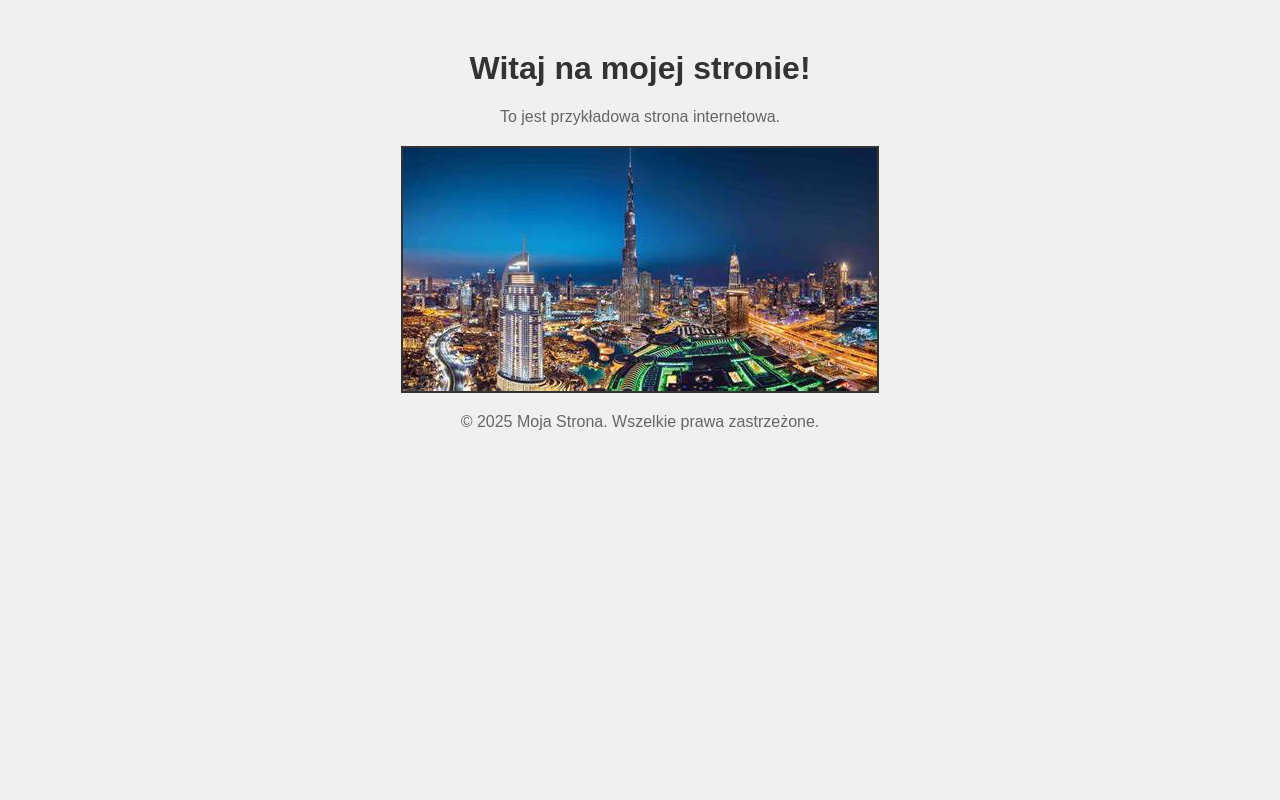
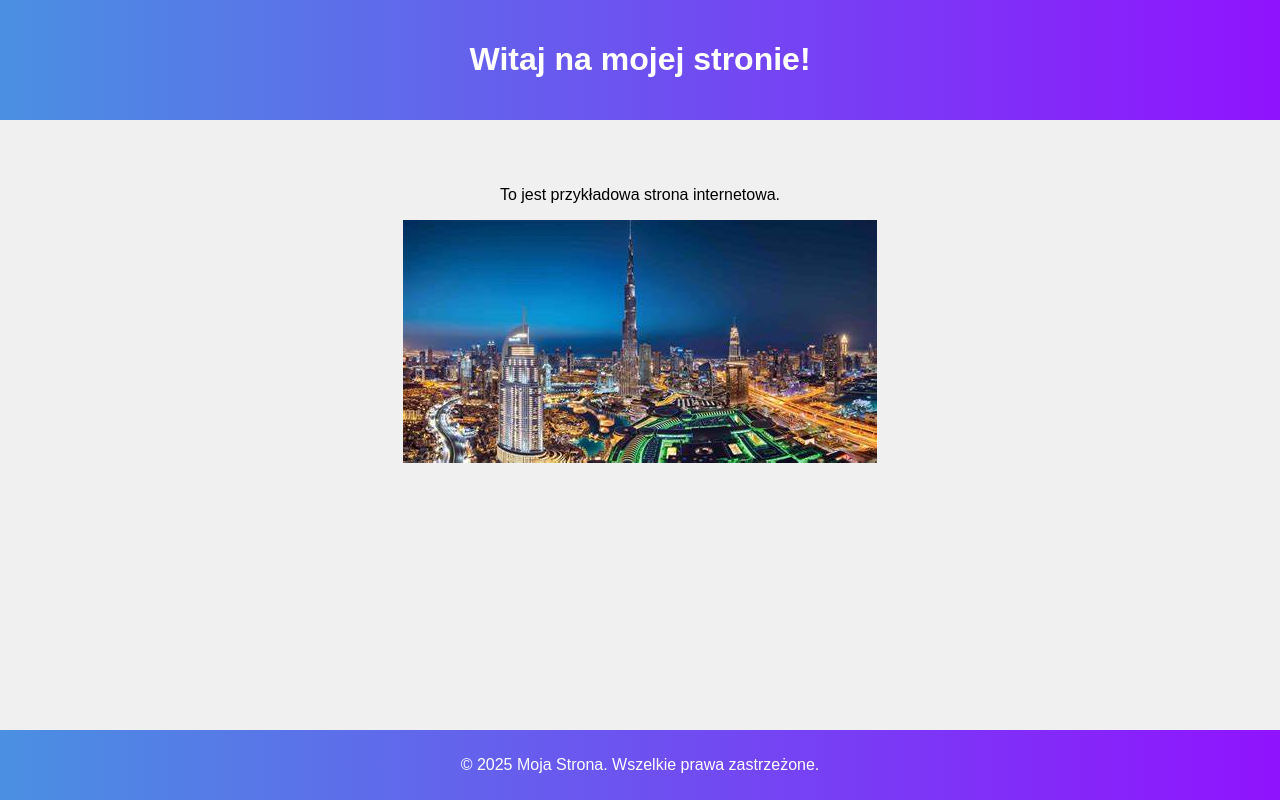
Before and after one commit to JBINDYK/JBINDYK.github.io, a plain HTML site: page index.html in a window 1280 px wide. Drawn offline with Linux system fonts and the light colour scheme.

Commit message:
Update style.css

```diff
--- a/style.css
+++ b/style.css
@@ -1,32 +1,29 @@
 body {
-    font-family: Arial, sans-serif;
+    font-family: 'Arial', sans-serif;
     margin: 0;
     padding: 0;
     background-color: #f0f0f0;
+    text-align: center;
+    display: flex;
+    flex-direction: column;
+    min-height: 100vh;
 }
 
-h1 {
-    color: #333;
-    text-align: center;
-    margin-top: 50px;
+header {
+    background: linear-gradient(to right, #4a90e2, #9013fe);
+    color: #fff;
+    padding: 20px 0;
 }
 
-p {
-    color: #666;
-    text-align: center;
+main {
+    flex: 1;
+    padding: 50px;
 }
 
-img {
-    display: block;
-    margin: 20px auto;
-    max-width: 100%;
-    height: auto;
-    border: 2px solid #333;
+footer {
+    background: linear-gradient(to right, #4a90e2, #9013fe);
+    color: #fff;
+    padding: 10px 0;
+    text-align: center;
+    margin-top: auto;
 }
-
-/* Zawartość drugiego pliku CSS */
-.example-class {
-    color: #000;
-    font-size: 16px;
-    text-align: left;
-}
```
